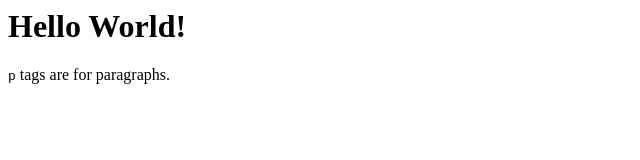
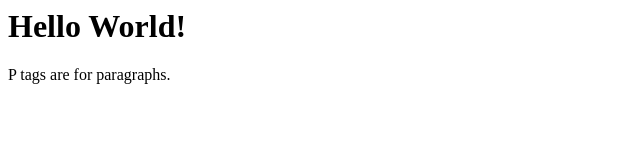
Before and after one commit to CajucomW/KSHelloWorld, a plain HTML site: page index.html in a window 1280 px wide. Shown: the full height of the page, 0-640 px from the left. Drawn offline with Linux system fonts and the light colour scheme.

Commit message:
Update index.html

```diff
--- a/index.html
+++ b/index.html
@@ -1,2 +1,2 @@
 <h1>Hello World!</h1>
-<p><code>p</code> tags are for paragraphs.</p>
+P tags are for paragraphs.</p>
```
